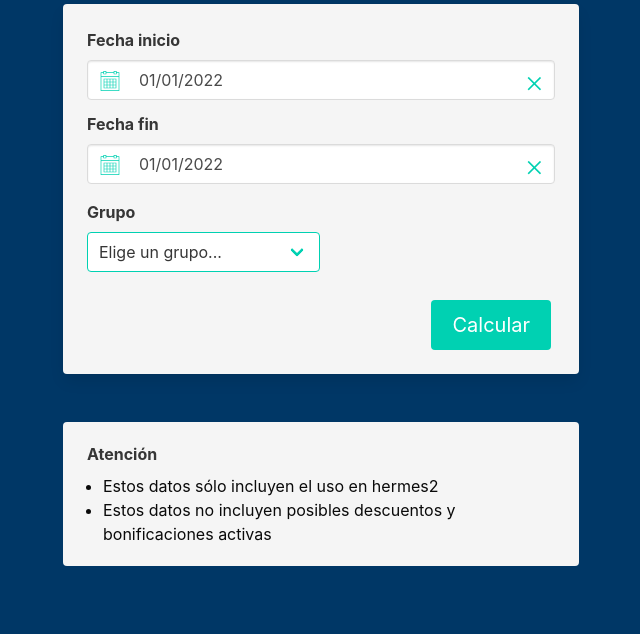
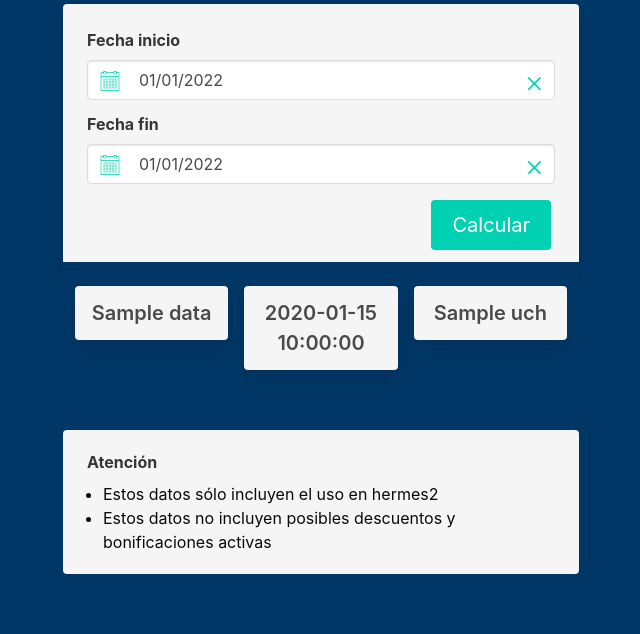
Before and after one commit to DarFig/controlusoHPC, a Flask app: template apicontrolusohpc/templates/_views/index.html in a window 1280 px wide. Shown: the part 214-848 px from the top of the page, without its empty margins (319-959 px from the left). Before the commit the page ends 780 px from the top, so only its background shows below. Run offline with Flask 2, Linux system fonts and the light colour scheme; the template is opened without the code that fills it: most values are stand-ins (such as "Sample title", 1, 10 or a date in 2020); parts of the project's set-up code (start-up, migrations or seed data) failed here and were passed over.

Commit message:
update index

```diff
--- a/apicontrolusohpc/templates/_views/index.html
+++ b/apicontrolusohpc/templates/_views/index.html
@@ -50,48 +50,7 @@ Index | {{ super() }}
                         </div>
                     </div>
 
-                    <div class="field mt-4">
-                        <label class="label">Grupo</label>
-                        <div class="select is-primary">
-                            <select id="group" name="group" class="is-primary">
-                                <option value="">Elige un grupo...</option>
-                                <option value="">AFFECTIVE LAB</option>
-                                <option value="AMB">AMB</option>
-                                <option value="BIO">BSICoS</option>
-                                <option value="CENITEQ">CeNIT</option>
-                                <option value="COSMOS">COSMOS</option>
-                                <option value="CREG">CREG</option>
-                                <option value="DISCO">DisCo</option>
-                                <option value="GATHERS">GATHERS</option>
-                                <option value="GAZ">GAZ</option>
-                                <option value="GBM">GBM</option>
-                                <option value="GDE">GDE</option>
-                                <option value="GEPM">GEPM</option>
-                                <option value="">GIA</option>
-                                <option value="GIFMA">GIFMA</option>
-                                <option value="GITSE">GITSE</option>
-                                <option value="GPT">GPT</option>
-                                <option value="GRAPHICS">Graphics &amp; Imaging Lab</option>
-                                <option value="GTF">GTF</option>
-                                <option value="GUIA">GUIA</option>
-                                <option value="HOWLAB">HOWLab</option>
-                                <option value="IAAA">IAAA</option>
-                                <option value="IDERGO">ID_ERGO</option>
-                                <option value="ISAAC">ISAAC Lab</option>
-                                <option value="M2BE">M2BE</option>
-                                <option value="MARTE">MARTE</option>
-                                <option value="ROPERT">RoPeRT</option>
-                                <option value="SID">SID</option>
-                                <option value="TFD">TFD</option>
-                                <option value="TIIP">TIIP</option>
-                                <option value="TMELAB">TME Lab</option>
-                                <option value="TOL">TOL</option>
-                                <option value="">UIF</option>
-                                <option value="vehivVEHIVIALial">VEHIVIAL</option>
-                                <option value="VOZ">ViVoLab</option>
-                            </select>
-                        </div>
-                    </div>
+
 
                     <div class="control buttons is-right pt-4">
                         <button class="button is-primary is-size-5" type="submit" value="register">Calcular</button>
@@ -99,6 +58,43 @@ Index | {{ super() }}
 
                 </form>
             </div>
+
+            {% if data  %}
+                {% for k in data %}
+
+                <div class="container each-result">
+
+                    <div class="columns p-4 has-text-weight-semibold has-text-centered">
+
+                        <!-- <div class="column is-4 p-3">
+                        <div class="column card has-background-light">
+                            <p>{{k}} -- horas:{{data[k]['time']}}, uch:{{ data[k]['uch'] }}</p>
+                        </div>
+                    </div> -->
+
+                        <div class="column is-4 p-2">
+                            <div class="column card has-background-light is-size-5">
+                                <p>{{k}}</p>
+                            </div>
+                        </div>
+
+                        <div class="column is-4 p-2">
+                            <div class="column card has-background-light is-size-5">
+                                <p>{{data[k]['time']}}</p>
+                            </div>
+                        </div>
+
+                        <div class="column is-4 p-2">
+                            <div class="column card has-background-light is-size-5">
+                                <p>{{ data[k]['uch'] }}</p>
+                            </div>
+                        </div>
+                    </div>
+                </div>
+
+                {% endfor %}
+
+            {% endif %}
 
             <div class="notification has-text-black ptb-4 plr-6 mt-6">
                 <label class="label">Atención</label>
--- a/apicontrolusohpc/templates/_views/login.html
+++ b/apicontrolusohpc/templates/_views/login.html
@@ -15,14 +15,14 @@ Login | {{ super() }}
             <div class="column card has-background-light ">
                 <form method="post" class="column">
 
-                    <div class="field">
+                    <div class="field input is-primary">
                         <label class="label">username</label>
                         <div class="control">
                             <input type="text" id="username" name="username">
                         </div>
                     </div>
 
-                    <div>
+                    <div class="field input is-primary">
                         <label class="label">password</label>
                         <div class="control">
                             <input type="password" id="password" name="password">
```
